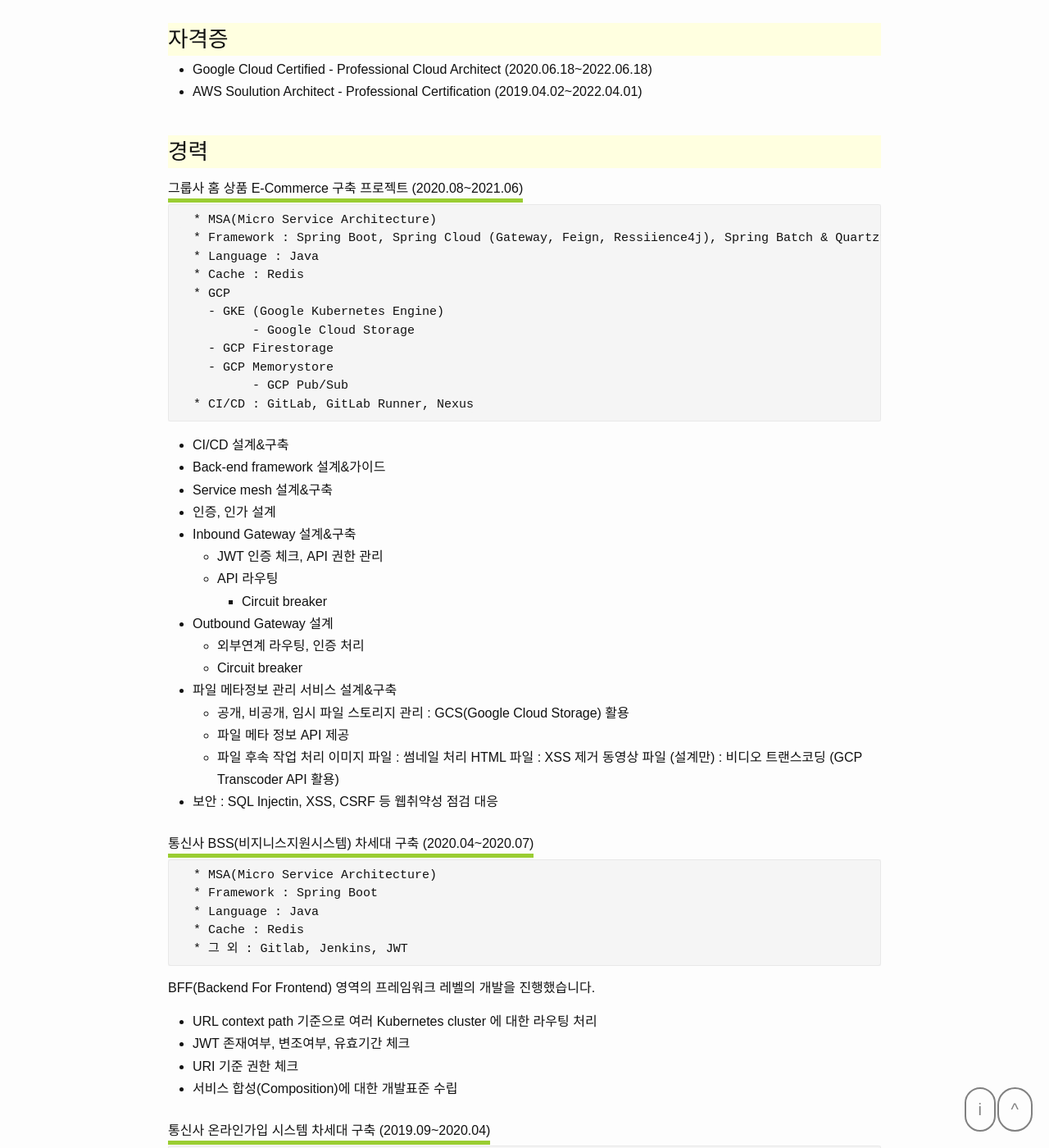
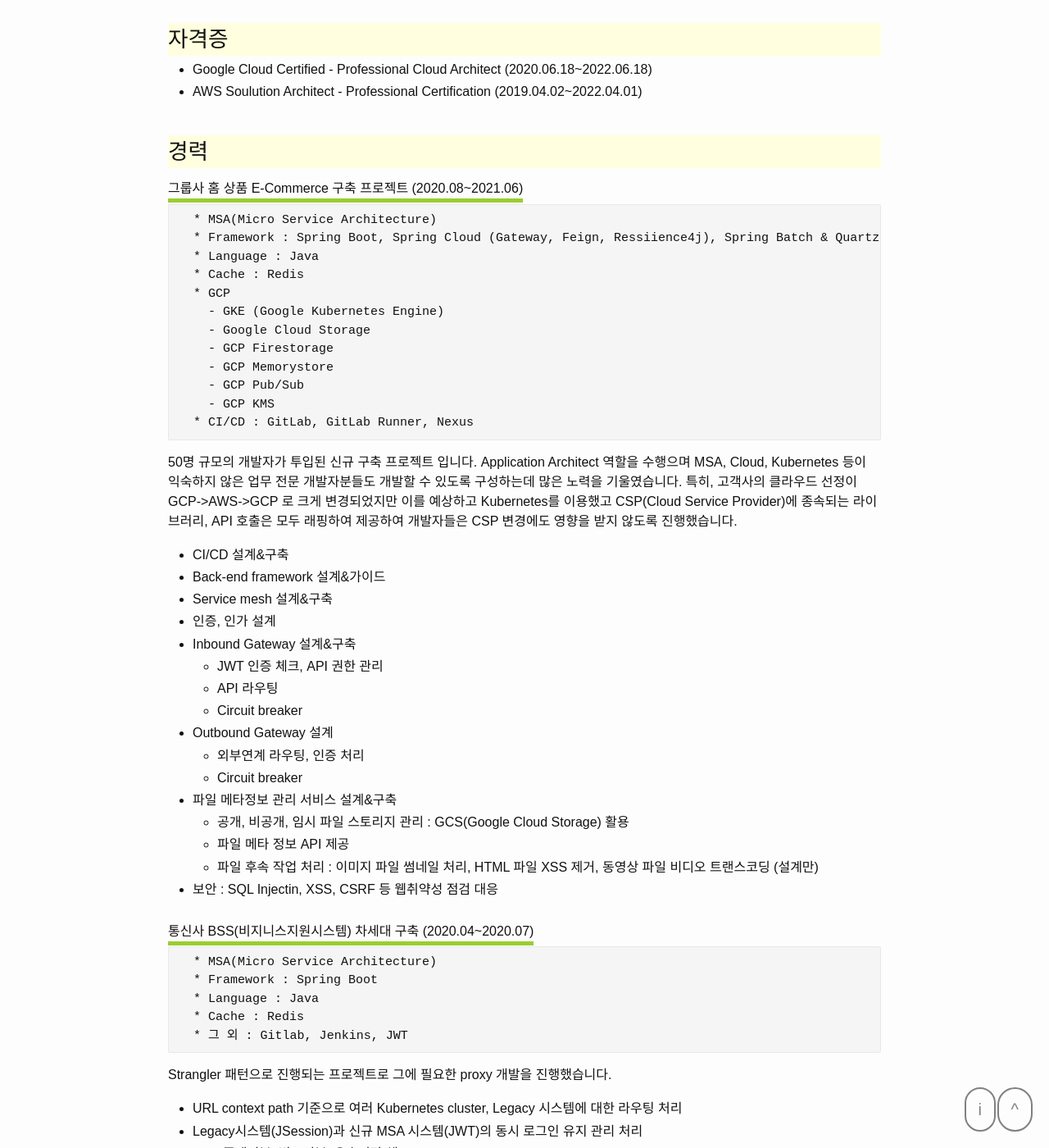
Before and after one commit to dveamer/dveamer.github.io, a Jekyll site: the page built from _posts/2018-07-01-resume.md, in a window 1280 px wide and 1400 px high, scrolled down 1779 px. Shown: the whole window at 82% size. Built offline with Jekyll 4.4.1, drawn with Linux system fonts in a browser that asks for light colours; some of the changed text lies outside the part shown.

Commit message:
homepage

```diff
--- a/_posts/2018-07-01-resume.md
+++ b/_posts/2018-07-01-resume.md
@@ -52,14 +52,13 @@
   * S3
   * VPC, EC2, ELB
 
-
 ### GCP
 
   * GKE (Google Kubernetes Engine)
-	* Google Cloud Storage
+  * Google Cloud Storage
   * GCP Firestorage
   * GCP Memorystore
-	* GCP Pub/Sub
+  * GCP Pub/Sub
 
 # 자격증
 
@@ -77,12 +76,16 @@
   * Cache : Redis
   * GCP
     - GKE (Google Kubernetes Engine)
-	  - Google Cloud Storage
+    - Google Cloud Storage
     - GCP Firestorage
     - GCP Memorystore
-	  - GCP Pub/Sub
+    - GCP Pub/Sub
+    - GCP KMS
   * CI/CD : GitLab, GitLab Runner, Nexus
 ~~~
+
+
+50명 규모의 개발자가 투입된 신규 구축 프로젝트 입니다. Application Architect 역할을 수행으며 MSA, Cloud, Kubernetes 등이 익숙하지 않은 업무 전문 개발자분들도 개발할 수 있도록 구성하는데 많은 노력을 기울였습니다. 특히, 고객사의 클라우드 선정이 GCP->AWS->GCP 로 크게 변경되었지만 이를 예상하고 Kubernetes를 이용했고 CSP(Cloud Service Provider)에 종속되는 라이브러리, API 호출은 모두 래핑하여 제공하여 개발자들은 CSP 변경에도 영향을 받지 않도록 진행했습니다.
 
   * CI/CD 설계&구축
   * Back-end framework 설계&가이드
@@ -91,17 +94,14 @@
   * Inbound Gateway 설계&구축
     - JWT 인증 체크, API 권한 관리
     - API 라우팅
-	  - Circuit breaker
+    - Circuit breaker
   * Outbound Gateway 설계
     - 외부연계 라우팅, 인증 처리
     - Circuit breaker
   * 파일 메타정보 관리 서비스 설계&구축
     - 공개, 비공개, 임시 파일 스토리지 관리 : GCS(Google Cloud Storage) 활용
     - 파일 메타 정보 API 제공
-    - 파일 후속 작업 처리
-      이미지 파일 : 썸네일 처리
-	    HTML 파일 : XSS 제거
-	    동영상 파일 (설계만) : 비디오 트랜스코딩 (GCP Transcoder API 활용)
+    - 파일 후속 작업 처리 : 이미지 파일 썸네일 처리, HTML 파일 XSS 제거, 동영상 파일 비디오 트랜스코딩 (설계만)
   * 보안 : SQL Injectin, XSS, CSRF 등 웹취약성 점검 대응
 
 ### 통신사 BSS(비지니스지원시스템) 차세대 구축 (2020.04~2020.07)
@@ -114,9 +114,10 @@
   * 그 외 : Gitlab, Jenkins, JWT
 ~~~
 
-BFF(Backend For Frontend) 영역의 프레임워크 레벨의 개발을 진행했습니다.
+Strangler 패턴으로 진행되는 프로젝트로 그에 필요한 proxy 개발을 진행했습니다.
 
-  * URL context path 기준으로 여러 Kubernetes cluster 에 대한 라우팅 처리
+  * URL context path 기준으로 여러 Kubernetes cluster, Legacy 시스템에 대한 라우팅 처리
+  * Legacy시스템(JSession)과 신규 MSA 시스템(JWT)의 동시 로그인 유지 관리 처리
   * JWT 존재여부, 변조여부, 유효기간 체크
   * URI 기준 권한 체크
   * 서비스 합성(Composition)에 대한 개발표준 수립
@@ -136,9 +137,8 @@
   * 그 외 : Gitlab, Jenkins, JWT, Spring Cloud OpenFeign
 ~~~
 
-Pivotal 인원들과 함께 애자일(Agile) 개발방식으로 구축을 진행했습니다.
-
-주로 Gateway, 인증 서비스와 사용자&조직 관리 서비스를 맡아서 개발했습니다.
+Pivotal 인원들과 함께 애자일(Agile) 개발방식으로 차세대 구축을 진행했습니다.
+제가 맡았던 영역은 주로 Gateway, 인증 서비스와 사용자&조직 관리 서비스를 맡아서 개발했습니다.
 
   * Gateway
     - [Spring Cloud Gateway 사용](/backend/SpringCloudGateway.html)
@@ -164,7 +164,7 @@
   * 그 외 : Gitlab, Jenkins
 ~~~
 
-설계 말에 투입되어 Application Architect 역할을 수행으며 주로 프레임워크 레벨의 개발을 담당했습니다.
+설계 말에 투입되어 Application Architect 역할을 수행하며 주로 프레임워크 레벨의 개발을 담당했습니다.
 
 200명 이상의 개발자 투입 규모의 차세대 프로제트입니다. 작은 요구사항 변경이 많은 프로그래머들에게 영향이 가지 않도록 아래 같은 사항들을 프레임워크 레벨에서 처리하도록 노력했습니다. 요구사항이 변경되더라도 프로그래머들은 업무 로직 변경 없이 annotation 변경/추가 정도의 작은 작업을 통해 아래와 같은 기능들을 제공받도록 진행했습니다. 그로 인해 프로그래머들은 실제 업무로직에 더 집중해서 시간을 사용할 수 있었습니다.
 
```
Also changed, not shown: other parts of _posts/2018-07-01-resume.md (+2 -2 lines).
